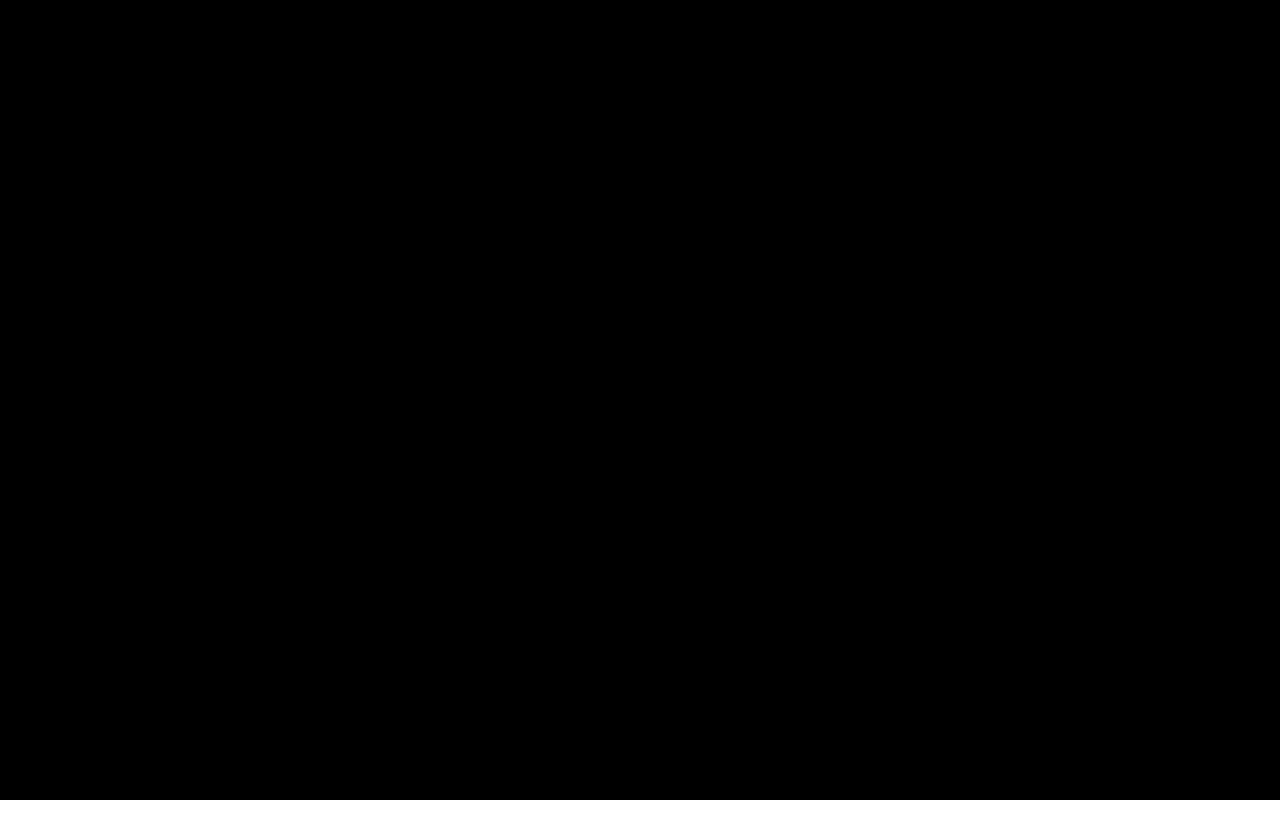
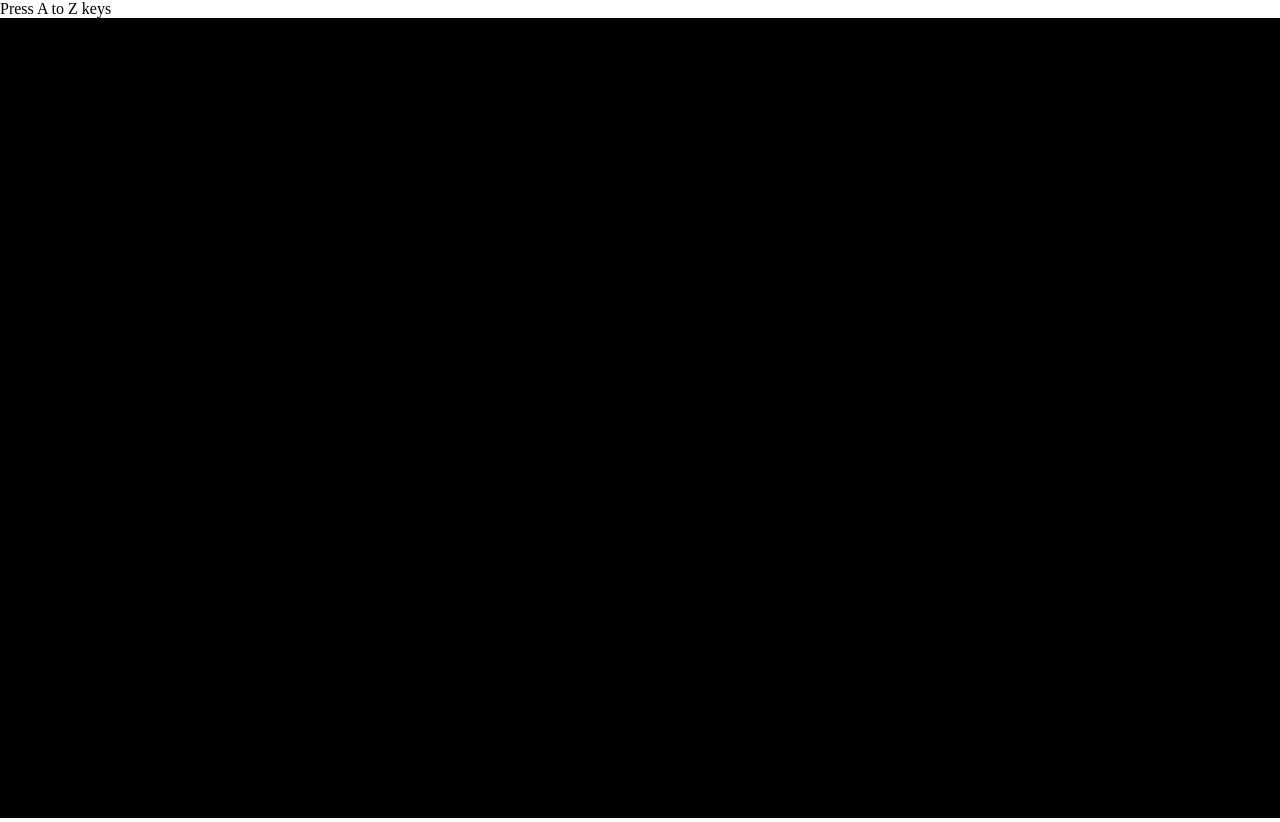
Before and after one commit to pfleigo/BoomBoomPow, a plain HTML site: page index.html in a window 1280 px wide. Drawn offline with nearby package versions, Linux system fonts and the light colour scheme.

Commit message:
adding instructions

```diff
--- a/index.html
+++ b/index.html
@@ -194,7 +194,7 @@
 </head>
 <body>
 
-
+	<div id="instruction">Press A to Z keys</div>
 
 	<canvas id="myCanvas" resize></canvas>
 </body>
```
